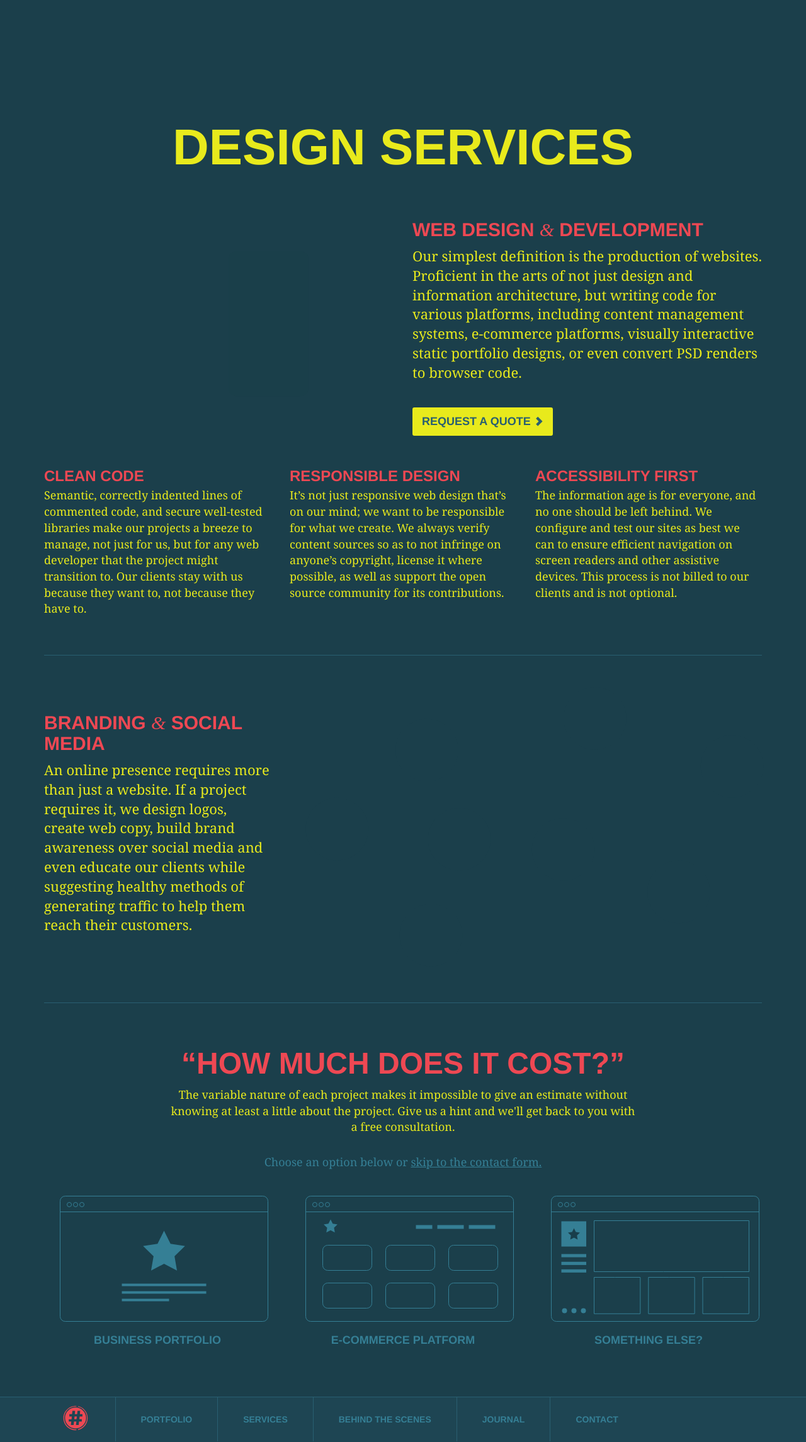
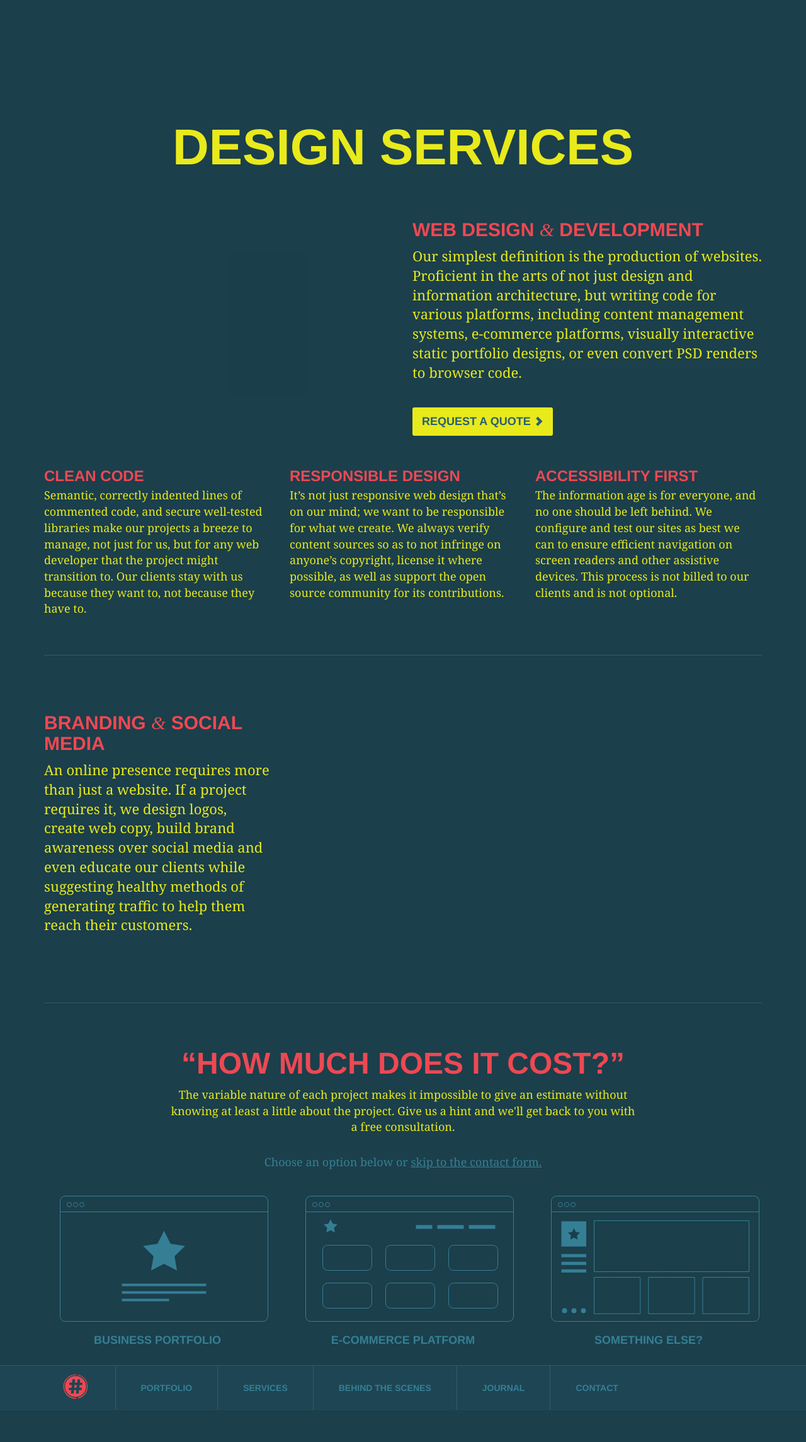
Before and after one commit to HashCookies/hashcookies.github.io, a Jekyll site: the page built from services.html, in a window 1280 px wide. Shown: the whole page at 63% size. Built offline with Jekyll 4.4.1, drawn with Linux system fonts in a browser that asks for light colours; nearby versions of some CDN libraries; comment, search, counter and statistics services are not loaded; after the commit the page ends 2240 px from its top, so only the background shows below that.

Commit message:
General fixes

```diff
--- a/_sass/_style.scss
+++ b/_sass/_style.scss
@@ -498,7 +498,7 @@ body.light-bg {
 
 .request-quote-block {
 	margin-top: 50px;
-	margin-bottom: 50px;
+	margin-bottom: 0px;
 	h3 {
 		font-size: 48px !important;
 	}
@@ -1693,10 +1693,12 @@ body.light-bg {
 	}
 	span {
 		color: $dark;
-		font-weight: 100;
+		font-weight: 300;
+		font-family: $serif;
 		margin-top: 14px;
 		margin-left: 5px;
 		display: inline-block;
+		font-size: 15px;
 		&:before {
 			content: "\002F";
 			display: inline-block;
```
